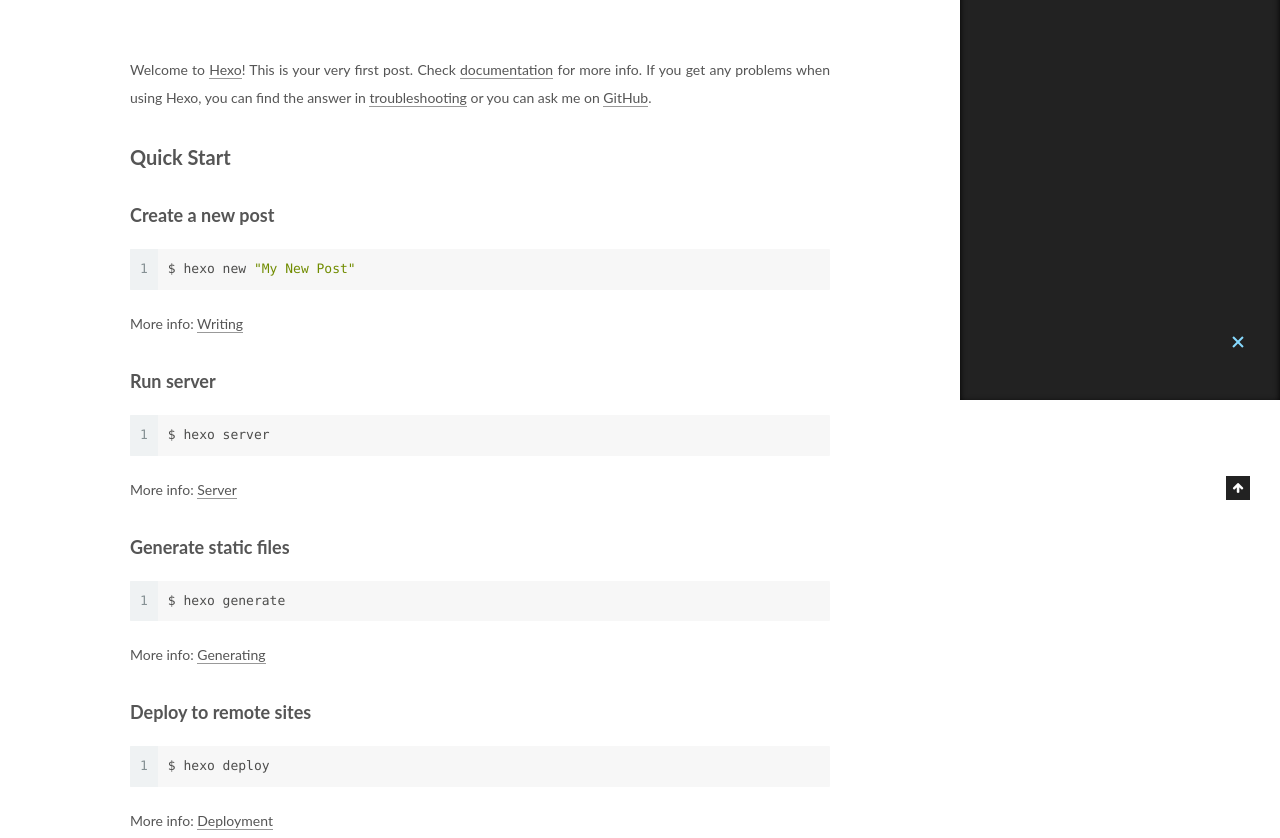
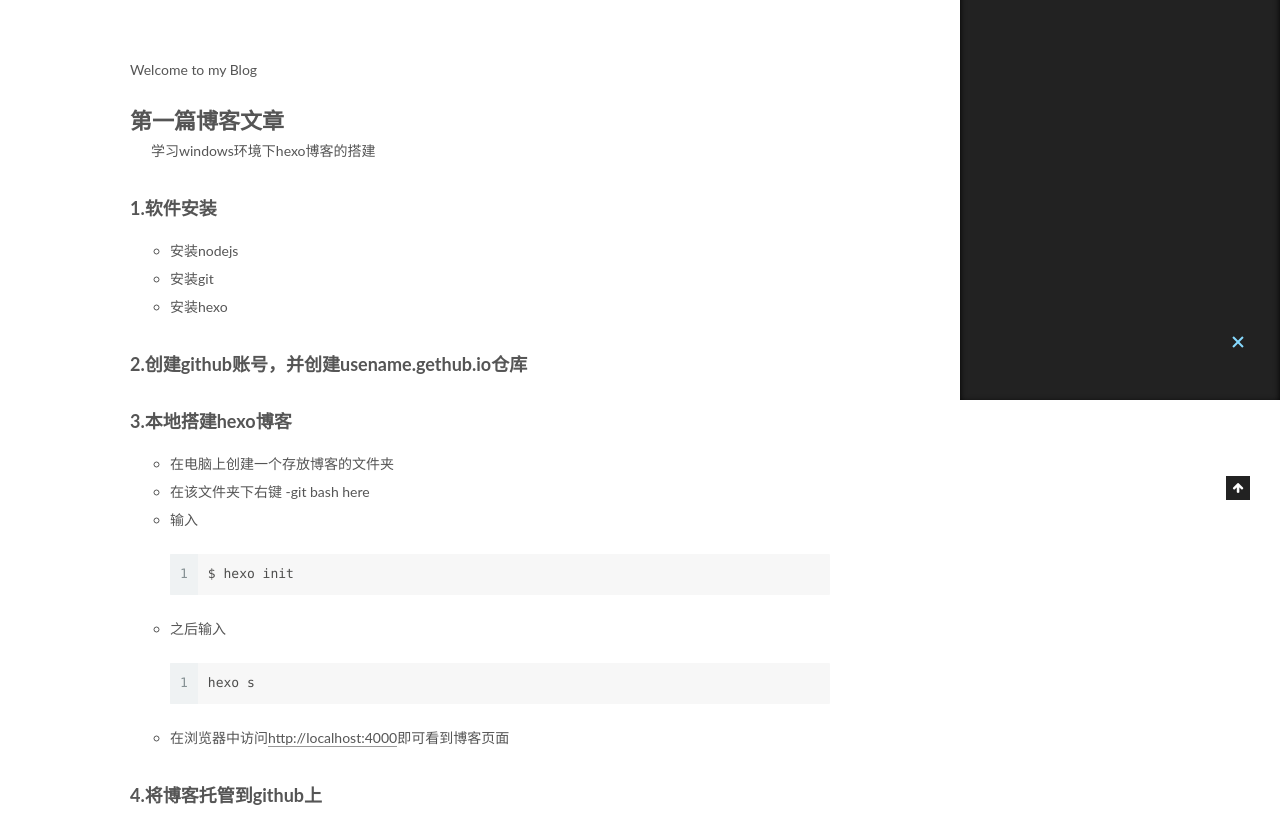
Before and after one commit to lxhandsomelx/lxhandsomelx.github.io, a plain HTML site: page 2020/05/28/hello-world/index.html in a window 1280 px wide. Shown: the part 400-1238 px from the top of the page. Drawn offline with Linux system fonts and the light colour scheme.

Commit message:
Site updated: 2020-05-28 15:51:59

```diff
--- a/2020/05/28/hello-world/index.html
+++ b/2020/05/28/hello-world/index.html
@@ -79,14 +79,14 @@
 
 
 
-<meta name="description" content="Welcome to Hexo! This is your very first post. Check documentation for more info. If you get any problems when using Hexo, you can find the answer in troubleshooting or you can ask me on GitHub. Quick">
+<meta name="description" content="Welcome to my Blog 第一篇博客文章&amp;emsp;&amp;emsp;学习windows环境下hexo博客的搭建 1.软件安装 安装nodejs 安装git 安装hexo  2.创建github账号，并创建usename.gethub.io仓库3.本地搭建hexo博客 在电脑上创建一个存放博客的文件夹 在该文件夹下右键 -git bash here 输入1$ hexo init 之后输入1h">
 <meta property="og:type" content="article">
 <meta property="og:title" content="Hello World">
 <meta property="og:url" content="http://lxhandsomelx.github.io.git/2020/05/28/hello-world/index.html">
 <meta property="og:site_name" content="lxhandsomelx的博客">
-<meta property="og:description" content="Welcome to Hexo! This is your very first post. Check documentation for more info. If you get any problems when using Hexo, you can find the answer in troubleshooting or you can ask me on GitHub. Quick">
+<meta property="og:description" content="Welcome to my Blog 第一篇博客文章&amp;emsp;&amp;emsp;学习windows环境下hexo博客的搭建 1.软件安装 安装nodejs 安装git 安装hexo  2.创建github账号，并创建usename.gethub.io仓库3.本地搭建hexo博客 在电脑上创建一个存放博客的文件夹 在该文件夹下右键 -git bash here 输入1$ hexo init 之后输入1h">
 <meta property="article:published_time" content="2020-05-28T04:13:10.484Z">
-<meta property="article:modified_time" content="2020-05-28T04:13:10.484Z">
+<meta property="article:modified_time" content="2020-05-28T07:51:19.583Z">
 <meta property="article:author" content="lxhandsomelx">
 <meta name="twitter:card" content="summary">
 
@@ -298,20 +298,21 @@
 
 
 
-        <p>Welcome to <a href="https://hexo.io/" target="_blank" rel="noopener">Hexo</a>! This is your very first post. Check <a href="https://hexo.io/docs/" target="_blank" rel="noopener">documentation</a> for more info. If you get any problems when using Hexo, you can find the answer in <a href="https://hexo.io/docs/troubleshooting.html" target="_blank" rel="noopener">troubleshooting</a> or you can ask me on <a href="https://github.com/hexojs/hexo/issues" target="_blank" rel="noopener">GitHub</a>.</p>
-<h2 id="Quick-Start"><a href="#Quick-Start" class="headerlink" title="Quick Start"></a>Quick Start</h2><h3 id="Create-a-new-post"><a href="#Create-a-new-post" class="headerlink" title="Create a new post"></a>Create a new post</h3><figure class="highlight bash"><table><tr><td class="gutter"><pre><span class="line">1</span><br></pre></td><td class="code"><pre><span class="line">$ hexo new <span class="string">"My New Post"</span></span><br></pre></td></tr></table></figure>
-
-<p>More info: <a href="https://hexo.io/docs/writing.html" target="_blank" rel="noopener">Writing</a></p>
-<h3 id="Run-server"><a href="#Run-server" class="headerlink" title="Run server"></a>Run server</h3><figure class="highlight bash"><table><tr><td class="gutter"><pre><span class="line">1</span><br></pre></td><td class="code"><pre><span class="line">$ hexo server</span><br></pre></td></tr></table></figure>
-
-<p>More info: <a href="https://hexo.io/docs/server.html" target="_blank" rel="noopener">Server</a></p>
-<h3 id="Generate-static-files"><a href="#Generate-static-files" class="headerlink" title="Generate static files"></a>Generate static files</h3><figure class="highlight bash"><table><tr><td class="gutter"><pre><span class="line">1</span><br></pre></td><td class="code"><pre><span class="line">$ hexo generate</span><br></pre></td></tr></table></figure>
-
-<p>More info: <a href="https://hexo.io/docs/generating.html" target="_blank" rel="noopener">Generating</a></p>
-<h3 id="Deploy-to-remote-sites"><a href="#Deploy-to-remote-sites" class="headerlink" title="Deploy to remote sites"></a>Deploy to remote sites</h3><figure class="highlight bash"><table><tr><td class="gutter"><pre><span class="line">1</span><br></pre></td><td class="code"><pre><span class="line">$ hexo deploy</span><br></pre></td></tr></table></figure>
-
-<p>More info: <a href="https://hexo.io/docs/one-command-deployment.html" target="_blank" rel="noopener">Deployment</a></p>
-
+        <p>Welcome to my Blog</p>
+<h1 id="第一篇博客文章"><a href="#第一篇博客文章" class="headerlink" title="第一篇博客文章"></a>第一篇博客文章</h1><p>&emsp;&emsp;学习windows环境下hexo博客的搭建</p>
+<h3 id="1-软件安装"><a href="#1-软件安装" class="headerlink" title="1.软件安装"></a>1.软件安装</h3><ul>
+<li>安装nodejs</li>
+<li>安装git</li>
+<li>安装hexo</li>
+</ul>
+<h3 id="2-创建github账号，并创建usename-gethub-io仓库"><a href="#2-创建github账号，并创建usename-gethub-io仓库" class="headerlink" title="2.创建github账号，并创建usename.gethub.io仓库"></a>2.创建github账号，并创建usename.gethub.io仓库</h3><h3 id="3-本地搭建hexo博客"><a href="#3-本地搭建hexo博客" class="headerlink" title="3.本地搭建hexo博客"></a>3.本地搭建hexo博客</h3><ul>
+<li>在电脑上创建一个存放博客的文件夹</li>
+<li>在该文件夹下右键 -git bash here</li>
+<li>输入<figure class="highlight plain"><table><tr><td class="gutter"><pre><span class="line">1</span><br></pre></td><td class="code"><pre><span class="line">$ hexo init</span><br></pre></td></tr></table></figure></li>
+<li>之后输入<figure class="highlight plain"><table><tr><td class="gutter"><pre><span class="line">1</span><br></pre></td><td class="code"><pre><span class="line">hexo s</span><br></pre></td></tr></table></figure></li>
+<li>在浏览器中访问<a href="http://localhost:4000" target="_blank" rel="noopener">http://localhost:4000</a>即可看到博客页面</li>
+</ul>
+<h3 id="4-将博客托管到github上"><a href="#4-将博客托管到github上" class="headerlink" title="4.将博客托管到github上"></a>4.将博客托管到github上</h3>
 
     </div>
 
@@ -441,7 +442,7 @@
 
 
 
-              <div class="post-toc-content"><ol class="nav"><li class="nav-item nav-level-2"><a class="nav-link" href="#Quick-Start"><span class="nav-number">1.</span> <span class="nav-text">Quick Start</span></a><ol class="nav-child"><li class="nav-item nav-level-3"><a class="nav-link" href="#Create-a-new-post"><span class="nav-number">1.1.</span> <span class="nav-text">Create a new post</span></a></li><li class="nav-item nav-level-3"><a class="nav-link" href="#Run-server"><span class="nav-number">1.2.</span> <span class="nav-text">Run server</span></a></li><li class="nav-item nav-level-3"><a class="nav-link" href="#Generate-static-files"><span class="nav-number">1.3.</span> <span class="nav-text">Generate static files</span></a></li><li class="nav-item nav-level-3"><a class="nav-link" href="#Deploy-to-remote-sites"><span class="nav-number">1.4.</span> <span class="nav-text">Deploy to remote sites</span></a></li></ol></li></ol></div>
+              <div class="post-toc-content"><ol class="nav"><li class="nav-item nav-level-1"><a class="nav-link" href="#第一篇博客文章"><span class="nav-number">1.</span> <span class="nav-text">第一篇博客文章</span></a><ol class="nav-child"><li class="nav-item nav-level-3"><a class="nav-link" href="#1-软件安装"><span class="nav-number">1.0.1.</span> <span class="nav-text">1.软件安装</span></a></li><li class="nav-item nav-level-3"><a class="nav-link" href="#2-创建github账号，并创建usename-gethub-io仓库"><span class="nav-number">1.0.2.</span> <span class="nav-text">2.创建github账号，并创建usename.gethub.io仓库</span></a></li><li class="nav-item nav-level-3"><a class="nav-link" href="#3-本地搭建hexo博客"><span class="nav-number">1.0.3.</span> <span class="nav-text">3.本地搭建hexo博客</span></a></li><li class="nav-item nav-level-3"><a class="nav-link" href="#4-将博客托管到github上"><span class="nav-number">1.0.4.</span> <span class="nav-text">4.将博客托管到github上</span></a></li></ol></li></ol></li></ol></div>
 
 
           </div>
```
Also changed, not shown: index.html (+15 -14 lines).
